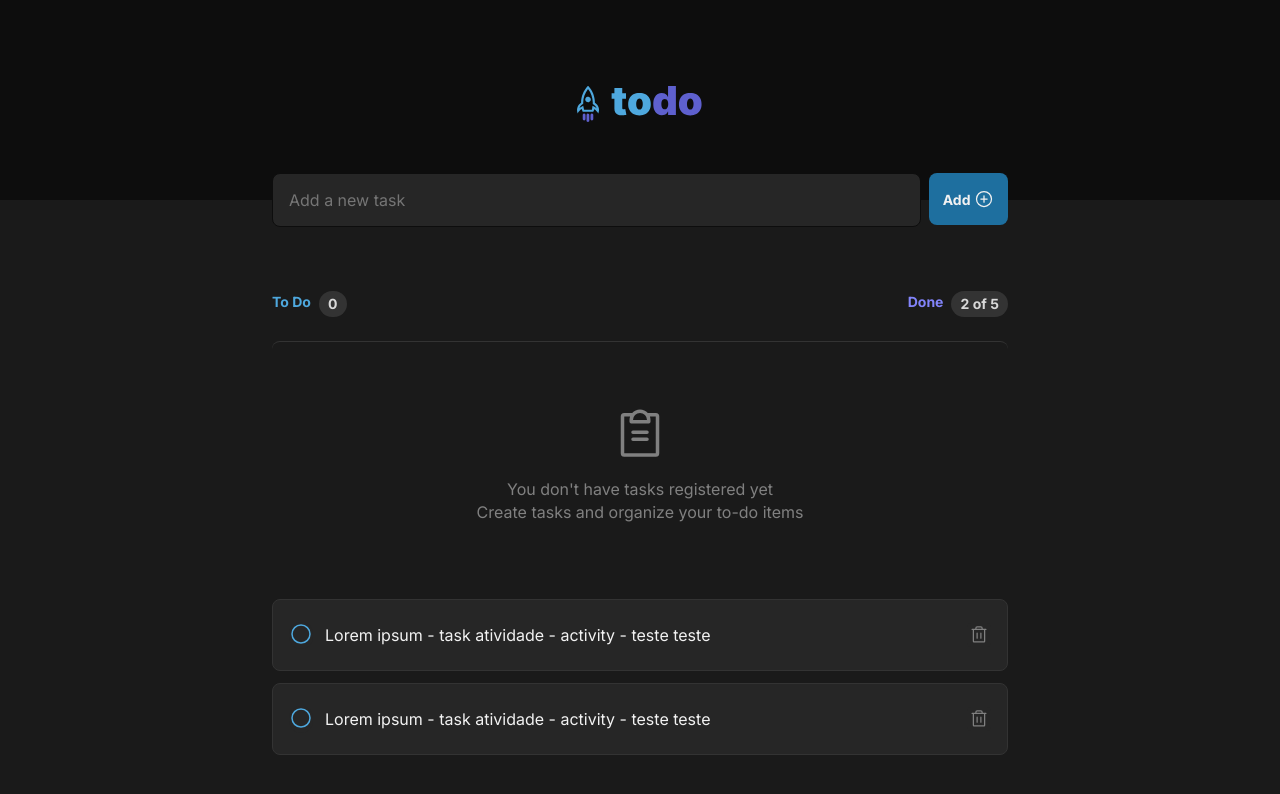
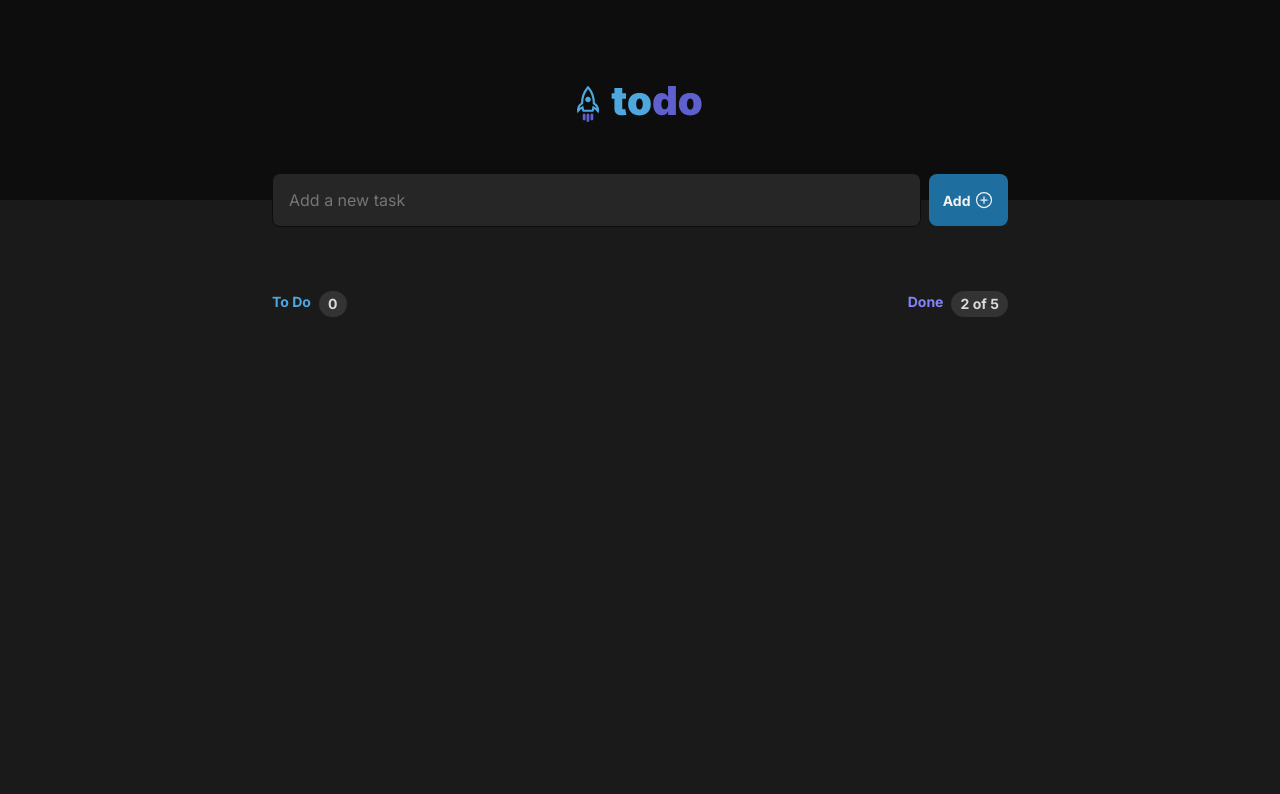
Before and after one commit to fabriciosouzza/todolist-react-ts, a React (Vite) app: page / in a window 1280 px wide. Shown: the top 794 px of the page. Built offline with nearby package versions, Linux system fonts and the light colour scheme.

Commit message:
feat: implemented useState logic to Task and TodoSection components

```diff
--- a/src/components/Task.tsx
+++ b/src/components/Task.tsx
@@ -1,17 +1,27 @@
 import styles from './Task.module.css'
 import { Trash, CheckCircle } from "@phosphor-icons/react"
 
-export function Task() {
+
+export function Task(props: any) {
+
+    function handleDeleteTask() {
+        props.onDeleteTask(props.key)
+    }
+
+    function handleChangeStatus () {
+        // Implementar alteração de true e false do isDone
+    }
+
     return (
         <>
         <div className={`${styles.task_container}`}>
-            <button className={`${styles.check_button}`}>
+            <button className={`${styles.check_button}`} onClick={handleChangeStatus}>
                 {/* <CheckCircle size={20} weight="duotone" /> */}
                 <svg xmlns="http://www.w3.org/2000/svg" viewBox="0 0 256 256"><rect width="256" height="256" fill="none"/><circle cx="128" cy="128" r="96" opacity="0.2"/><polyline points="88 136 112 160 168 104" fill="none" stroke="currentColor" stroke-linecap="round" stroke-linejoin="round" stroke-width="16"/><circle cx="128" cy="128" r="96" fill="none" stroke="currentColor" stroke-linecap="round" stroke-linejoin="round" stroke-width="16"/></svg>
             </button>
 
-            <p>Lorem ipsum - task atividade  - activity - teste teste</p>
-            <button className={styles.delete_button}><Trash size={20}/></button>
+            <p>{props.content}</p>
+            <button className={styles.delete_button} onClick={handleDeleteTask}><Trash size={20}/></button>
         </div>
         </>
     )
--- a/src/components/TodoSection.module.css
+++ b/src/components/TodoSection.module.css
@@ -9,6 +9,9 @@
     display: flex;
     gap: 0.5rem;
     margin-top: -1.6875rem;
+
+    align-items: center;
+    justify-content: center;
 }
 
 .task_form textarea {
--- a/src/components/TodoSection.tsx
+++ b/src/components/TodoSection.tsx
@@ -1,15 +1,65 @@
 import { Task } from './Task'
 import { Empty } from './Empty'
+
 import { PlusCircle } from '@phosphor-icons/react'
 import styles from './TodoSection.module.css'
+import { useState } from 'react'
+
+
+// interface Task {
+//     id: number,
+//     content: string,
+//     isDone: boolean
+// }
+
+// const tasks = [
+//     {
+//         id: 1,
+//         content: "sdfasdf",
+//         isDone: true
+//     }
+// ]
 
 export function TodoSection() {
+
+    const [tasks, setTasks] = useState([]);
+    const [newTaskContent, setNewTaskContent] = useState('')
+
+    const [newTaskId, setNewTaskId] = useState(1)
+
+    function handleNewTask() {
+        handleNewTaskId()
+
+        event.preventDefault()
+        setTasks([...tasks, {id: newTaskId, content: newTaskContent, isDone: false}])
+        setNewTaskContent('')
+    }
+
+    function handleNewTaskContent() {
+
+        setNewTaskContent(event?.target.value)
+    }
+
+    function handleNewTaskId() {
+        setNewTaskId(newTaskId + 1)
+    }
+
+    function deleteTask(id) {
+        const tasksUpdated = tasks.filter(item => {
+            return item.id != id;
+        })
+        setTasks(tasksUpdated);
+    }
+
+
+
+
     return (
         <div className={styles.allsection}>
 
-            <form className={styles.task_form}>
-                <textarea placeholder='Add a new task'></textarea>
-                <button><p>Add</p><PlusCircle size={20} /></button>
+            <form className={styles.task_form} onSubmit={handleNewTask}>
+                <textarea placeholder='Add a new task' value={newTaskContent} onChange={handleNewTaskContent}></textarea>
+                <button type='submit'><p>Add</p><PlusCircle size={20} /></button>
             </form>
 
             <div className={styles.tasks_status}>
@@ -18,9 +68,9 @@ export function TodoSection() {
             </div>
 
             <div className={styles.task_wrapper}>
-                <Empty />
-                <Task />
-                <Task />
+                {tasks.map(item => {
+                    return <Task key={item.id} content={item.content} status={item.isDone} onDeleteTask={deleteTask} />
+                })}
             </div>
         </div>
     )
```
